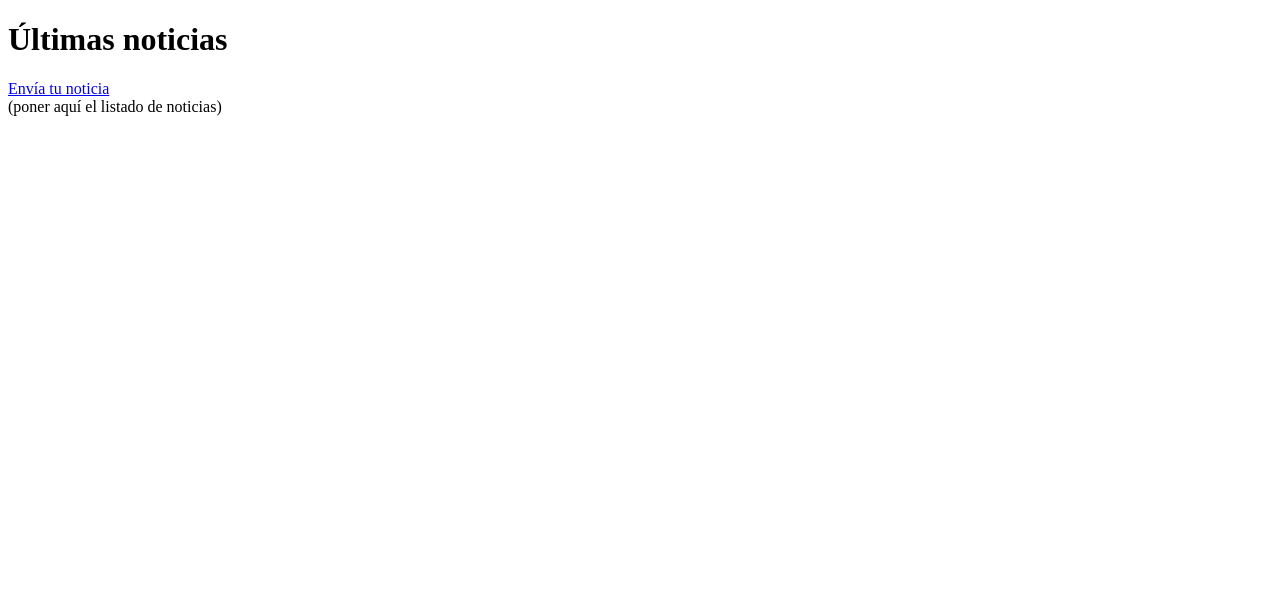
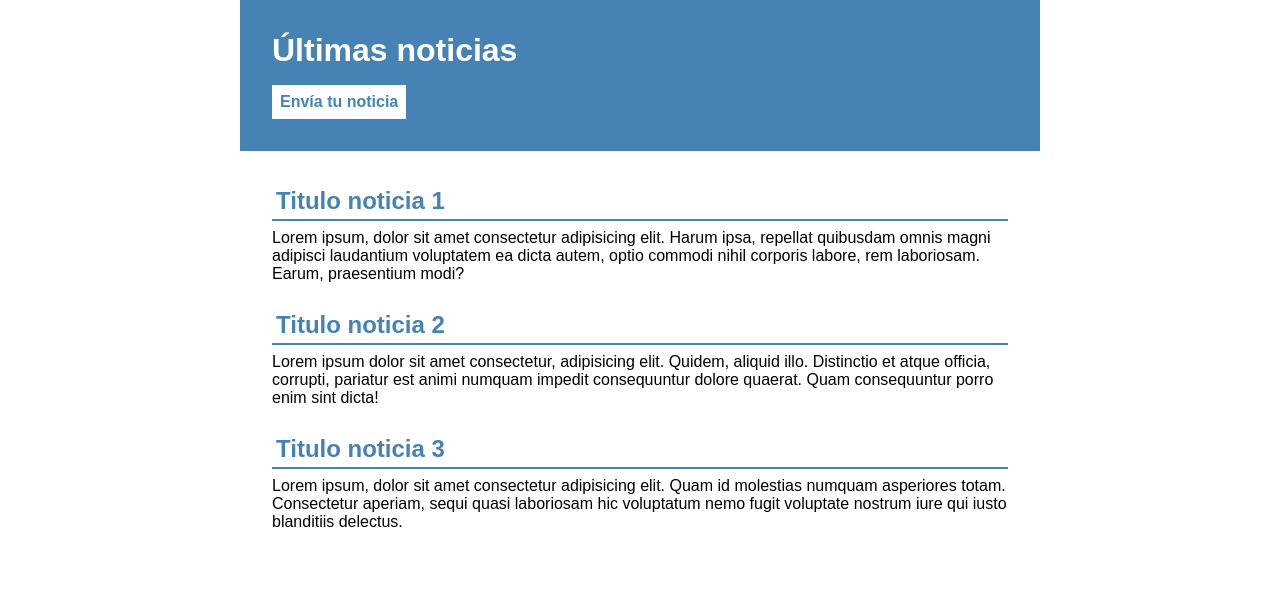
Before and after one commit to priobbas1/grupos12CO, a plain HTML site: page index.html in a window 1280 px wide. Drawn offline with Linux system fonts and the light colour scheme.

Commit message:
primera version sin corregir

```diff
--- a/index.html
+++ b/index.html
@@ -4,15 +4,42 @@
     <meta charset="UTF-8" />
     <title>Portada</title>
     <meta name="viewport" content="width=device-width, initial-scale=1.0" />
+    <link rel="stylesheet" href="/css/style.css">
   </head>
   <body id="portada">
     <header>
       <h1>Últimas noticias</h1>
+
       <nav>
         <a href="/formulario.html">Envía tu noticia</a>
       </nav>
     </header>
 
-    <main>(poner aquí el listado de noticias)</main>
+    <main>
+      <section>
+        <ul class="lista-noticias">
+          <li>
+            <article>
+              <h2>Titulo noticia 1</h2>
+              <p>Lorem ipsum, dolor sit amet consectetur adipisicing elit. Harum ipsa, repellat quibusdam omnis magni adipisci laudantium voluptatem ea dicta autem, optio commodi nihil corporis labore, rem laboriosam. Earum, praesentium modi?</p>
+              </article>
+          </li>
+          <li>
+            <article>
+              <h2>Titulo noticia 2</h2>
+              <p>Lorem ipsum dolor sit amet consectetur, adipisicing elit. Quidem, aliquid illo. Distinctio et atque officia, corrupti, pariatur est animi numquam impedit consequuntur dolore quaerat. Quam consequuntur porro enim sint dicta!</p>
+              </article>
+          </li>
+
+          <li>
+            <article>
+              <h2>Titulo noticia 3</h2>
+              <p>Lorem ipsum, dolor sit amet consectetur adipisicing elit. Quam id molestias numquam asperiores totam. Consectetur aperiam, sequi quasi laboriosam hic voluptatum nemo fugit voluptate nostrum iure qui iusto blanditiis delectus.</p>
+              </article>
+          </li>
+        </ul>
+
+      </section>
+    </main>
   </body>
 </html>
```
